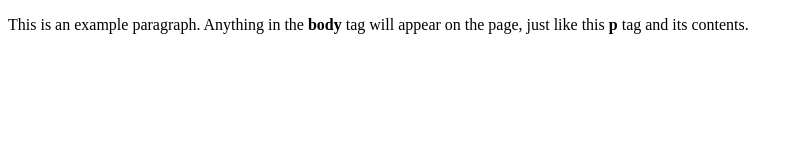
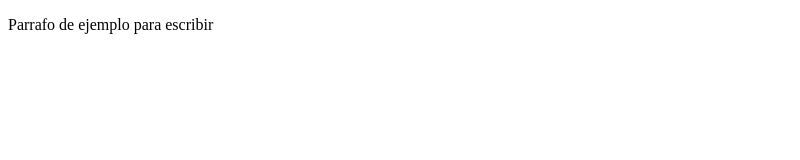
Before and after one commit to yesidCraft38/Programacion-II, a plain HTML site: page Index.html in a window 1280 px wide. Shown: the whole page, without its empty margins (0-800 px from the left). Drawn offline with Linux system fonts and the light colour scheme.

Commit message:
Fue añadido el parrafo y se modifico

```diff
--- a/Index.html
+++ b/Index.html
@@ -1,9 +1,9 @@
 <!doctype html>
 <html>
   <head>
-    <title>This is the title of the webpage!</title>
+    <title>Learning is power at this point!!</title>
   </head>
   <body>
-    <p>This is an example paragraph. Anything in the <strong>body</strong> tag will appear on the page, just like this <strong>p</strong> tag and its contents.</p>
+    <p>Parrafo de ejemplo para escribir</p>
   </body>
 </html>
```
